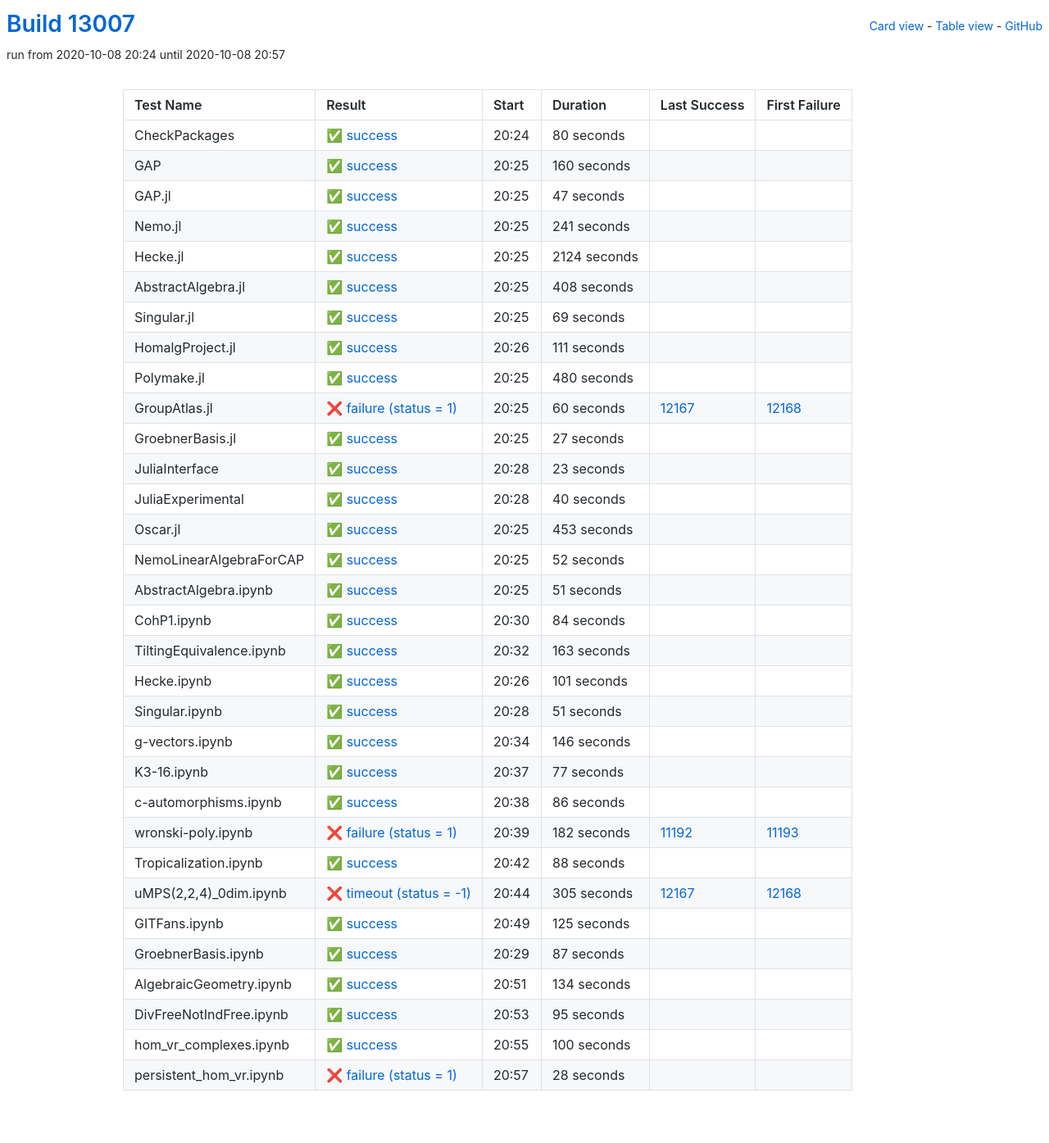
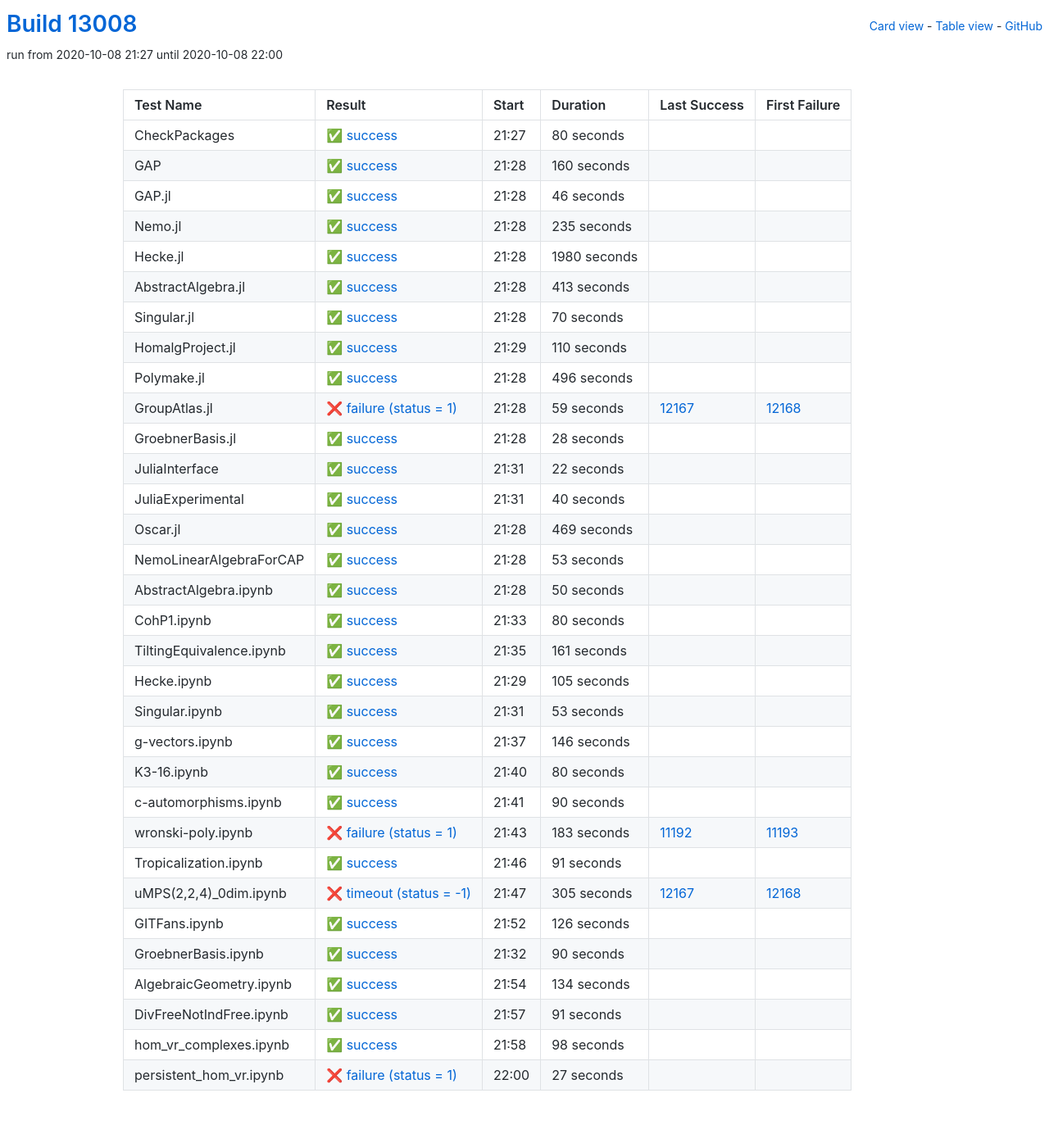
Before and after one commit to oscar-system/oscar-ci-status, a Jekyll site: the page built from table.html, in a window 1280 px wide. Shown: the whole page at 82% size. Built offline with Jekyll 4.4.1, drawn with Linux system fonts in a browser that asks for light colours.

Commit message:
Build #13008

```diff
--- a/_data/ci.yml
+++ b/_data/ci.yml
@@ -1,6 +1,6 @@
 ---
-build: 13007
-build_url: https://oscarci.mathematik.uni-kl.de/job/oscar/13007/
+build: 13008
+build_url: https://oscarci.mathematik.uni-kl.de/job/oscar/13008/
 job: oscar
 organization: oscar-system
 repo: oscar-ci-status
@@ -8,8 +8,8 @@
 tests:
 - name: CheckPackages
   id: checkpackages
-  log: https://oscarci.mathematik.uni-kl.de/job/oscar/13007/artifact/logs/build-13007/CheckPackages.log
-  start: 2020-10-08 20:24
+  log: https://oscarci.mathematik.uni-kl.de/job/oscar/13008/artifact/logs/build-13008/CheckPackages.log
+  start: 2020-10-08 21:27
   success: true
   exitcode: 0
   status: success
@@ -20,8 +20,8 @@
   first_failure_url:
 - name: GAP
   id: gap
-  log: https://oscarci.mathematik.uni-kl.de/job/oscar/13007/artifact/logs/build-13007/GAP.log
-  start: 2020-10-08 20:25
+  log: https://oscarci.mathematik.uni-kl.de/job/oscar/13008/artifact/logs/build-13008/GAP.log
+  start: 2020-10-08 21:28
   success: true
   exitcode: 0
   status: success
@@ -32,128 +32,128 @@
   first_failure_url:
 - name: GAP.jl
   id: gap-jl
-  log: https://oscarci.mathematik.uni-kl.de/job/oscar/13007/artifact/logs/build-13007/GAP.jl.log
-  start: 2020-10-08 20:25
+  log: https://oscarci.mathematik.uni-kl.de/job/oscar/13008/artifact/logs/build-13008/GAP.jl.log
+  start: 2020-10-08 21:28
   success: true
   exitcode: 0
   status: success
-  duration: 47
+  duration: 46
   last_success: false
   last_success_url:
   first_failure: false
   first_failure_url:
 - name: Nemo.jl
   id: nemo-jl
-  log: https://oscarci.mathematik.uni-kl.de/job/oscar/13007/artifact/logs/build-13007/Nemo.jl.log
-  start: 2020-10-08 20:25
+  log: https://oscarci.mathematik.uni-kl.de/job/oscar/13008/artifact/logs/build-13008/Nemo.jl.log
+  start: 2020-10-08 21:28
   success: true
   exitcode: 0
   status: success
-  duration: 241
+  duration: 235
   last_success: false
   last_success_url:
   first_failure: false
   first_failure_url:
 - name: Hecke.jl
   id: hecke-jl
-  log: https://oscarci.mathematik.uni-kl.de/job/oscar/13007/artifact/logs/build-13007/Hecke.jl.log
-  start: 2020-10-08 20:25
+  log: https://oscarci.mathematik.uni-kl.de/job/oscar/13008/artifact/logs/build-13008/Hecke.jl.log
+  start: 2020-10-08 21:28
   success: true
   exitcode: 0
   status: success
-  duration: 2124
+  duration: 1980
   last_success: false
   last_success_url:
   first_failure: false
   first_failure_url:
 - name: AbstractAlgebra.jl
   id: abstractalgebra-jl
-  log: https://oscarci.mathematik.uni-kl.de/job/oscar/13007/artifact/logs/build-13007/AbstractAlgebra.jl.log
-  start: 2020-10-08 20:25
+  log: https://oscarci.mathematik.uni-kl.de/job/oscar/13008/artifact/logs/build-13008/AbstractAlgebra.jl.log
+  start: 2020-10-08 21:28
   success: true
   exitcode: 0
   status: success
-  duration: 408
+  duration: 413
   last_success: false
   last_success_url:
   first_failure: false
   first_failure_url:
 - name: Singular.jl
   id: singular-jl
-  log: https://oscarci.mathematik.uni-kl.de/job/oscar/13007/artifact/logs/build-13007/Singular.jl.log
-  start: 2020-10-08 20:25
+  log: https://oscarci.mathematik.uni-kl.de/job/oscar/13008/artifact/logs/build-13008/Singular.jl.log
+  start: 2020-10-08 21:28
   success: true
   exitcode: 0
   status: success
-  duration: 69
+  duration: 70
   last_success: false
   last_success_url:
   first_failure: false
   first_failure_url:
 - name: HomalgProject.jl
   id: homalgproject-jl
-  log: https://oscarci.mathematik.uni-kl.de/job/oscar/13007/artifact/logs/build-13007/HomalgProject.jl.log
-  start: 2020-10-08 20:26
+  log: https://oscarci.mathematik.uni-kl.de/job/oscar/13008/artifact/logs/build-13008/HomalgProject.jl.log
+  start: 2020-10-08 21:29
   success: true
   exitcode: 0
   status: success
-  duration: 111
+  duration: 110
   last_success: false
   last_success_url:
   first_failure: false
   first_failure_url:
 - name: Polymake.jl
   id: polymake-jl
-  log: https://oscarci.mathematik.uni-kl.de/job/oscar/13007/artifact/logs/build-13007/Polymake.jl.log
-  start: 2020-10-08 20:25
+  log: https://oscarci.mathematik.uni-kl.de/job/oscar/13008/artifact/logs/build-13008/Polymake.jl.log
+  start: 2020-10-08 21:28
   success: true
   exitcode: 0
   status: success
-  duration: 480
+  duration: 496
   last_success: false
   last_success_url:
   first_failure: false
   first_failure_url:
 - name: GroupAtlas.jl
   id: groupatlas-jl
-  log: https://oscarci.mathematik.uni-kl.de/job/oscar/13007/artifact/logs/build-13007/GroupAtlas.jl.log
-  start: 2020-10-08 20:25
+  log: https://oscarci.mathematik.uni-kl.de/job/oscar/13008/artifact/logs/build-13008/GroupAtlas.jl.log
+  start: 2020-10-08 21:28
   success: false
   exitcode: 1
   status: failure
-  duration: 60
+  duration: 59
   last_success: 12167
   last_success_url: https://oscarci.mathematik.uni-kl.de/job/oscar/12167/
   first_failure: 12168
   first_failure_url: https://oscarci.mathematik.uni-kl.de/job/oscar/12168/
 - name: GroebnerBasis.jl
   id: groebnerbasis-jl
-  log: https://oscarci.mathematik.uni-kl.de/job/oscar/13007/artifact/logs/build-13007/GroebnerBasis.jl.log
-  start: 2020-10-08 20:25
+  log: https://oscarci.mathematik.uni-kl.de/job/oscar/13008/artifact/logs/build-13008/GroebnerBasis.jl.log
+  start: 2020-10-08 21:28
   success: true
   exitcode: 0
   status: success
-  duration: 27
+  duration: 28
   last_success: false
   last_success_url:
   first_failure: false
   first_failure_url:
 - name: JuliaInterface
   id: juliainterface
-  log: https://oscarci.mathematik.uni-kl.de/job/oscar/13007/artifact/logs/build-13007/JuliaInterface.log
-  start: 2020-10-08 20:28
+  log: https://oscarci.mathematik.uni-kl.de/job/oscar/13008/artifact/logs/build-13008/JuliaInterface.log
+  start: 2020-10-08 21:31
   success: true
   exitcode: 0
   status: success
-  duration: 23
+  duration: 22
   last_success: false
   last_success_url:
   first_failure: false
   first_failure_url:
 - name: JuliaExperimental
   id: juliaexperimental
-  log: https://oscarci.mathematik.uni-kl.de/job/oscar/13007/artifact/logs/build-13007/JuliaExperimental.log
-  start: 2020-10-08 20:28
+  log: https://oscarci.mathematik.uni-kl.de/job/oscar/13008/artifact/logs/build-13008/JuliaExperimental.log
+  start: 2020-10-08 21:31
   success: true
   exitcode: 0
   status: success
@@ -164,92 +164,92 @@
   first_failure_url:
 - name: Oscar.jl
   id: oscar-jl
-  log: https://oscarci.mathematik.uni-kl.de/job/oscar/13007/artifact/logs/build-13007/Oscar.jl.log
-  start: 2020-10-08 20:25
+  log: https://oscarci.mathematik.uni-kl.de/job/oscar/13008/artifact/logs/build-13008/Oscar.jl.log
+  start: 2020-10-08 21:28
   success: true
   exitcode: 0
   status: success
-  duration: 453
+  duration: 469
   last_success: false
   last_success_url:
   first_failure: false
   first_failure_url:
 - name: NemoLinearAlgebraForCAP
   id: nemolinearalgebraforcap
-  log: https://oscarci.mathematik.uni-kl.de/job/oscar/13007/artifact/logs/build-13007/NemoLinearAlgebraForCAP.log
-  start: 2020-10-08 20:25
+  log: https://oscarci.mathematik.uni-kl.de/job/oscar/13008/artifact/logs/build-13008/NemoLinearAlgebraForCAP.log
+  start: 2020-10-08 21:28
   success: true
   exitcode: 0
   status: success
-  duration: 52
+  duration: 53
   last_success: false
   last_success_url:
   first_failure: false
   first_failure_url:
 - name: AbstractAlgebra.ipynb
   id: abstractalgebra-ipynb
-  log: https://oscarci.mathematik.uni-kl.de/job/oscar/13007/artifact/logs/build-13007/AbstractAlgebra.ipynb.log
-  start: 2020-10-08 20:25
+  log: https://oscarci.mathematik.uni-kl.de/job/oscar/13008/artifact/logs/build-13008/AbstractAlgebra.ipynb.log
+  start: 2020-10-08 21:28
   success: true
   exitcode: 0
   status: success
-  duration: 51
+  duration: 50
   last_success: false
   last_success_url:
   first_failure: false
   first_failure_url:
 - name: CohP1.ipynb
   id: cohp1-ipynb
-  log: https://oscarci.mathematik.uni-kl.de/job/oscar/13007/artifact/logs/build-13007/CohP1.ipynb.log
-  start: 2020-10-08 20:30
+  log: https://oscarci.mathematik.uni-kl.de/job/oscar/13008/artifact/logs/build-13008/CohP1.ipynb.log
+  start: 2020-10-08 21:33
   success: true
   exitcode: 0
   status: success
-  duration: 84
+  duration: 80
   last_success: false
   last_success_url:
   first_failure: false
   first_failure_url:
 - name: TiltingEquivalence.ipynb
   id: tiltingequivalence-ipynb
-  log: https://oscarci.mathematik.uni-kl.de/job/oscar/13007/artifact/logs/build-13007/TiltingEquivalence.ipynb.log
-  start: 2020-10-08 20:32
+  log: https://oscarci.mathematik.uni-kl.de/job/oscar/13008/artifact/logs/build-13008/TiltingEquivalence.ipynb.log
+  start: 2020-10-08 21:35
   success: true
   exitcode: 0
   status: success
-  duration: 163
+  duration: 161
   last_success: false
   last_success_url:
   first_failure: false
   first_failure_url:
 - name: Hecke.ipynb
   id: hecke-ipynb
-  log: https://oscarci.mathematik.uni-kl.de/job/oscar/13007/artifact/logs/build-13007/Hecke.ipynb.log
-  start: 2020-10-08 20:26
+  log: https://oscarci.mathematik.uni-kl.de/job/oscar/13008/artifact/logs/build-13008/Hecke.ipynb.log
+  start: 2020-10-08 21:29
   success: true
   exitcode: 0
   status: success
-  duration: 101
+  duration: 105
   last_success: false
   last_success_url:
   first_failure: false
   first_failure_url:
 - name: Singular.ipynb
   id: singular-ipynb
-  log: https://oscarci.mathematik.uni-kl.de/job/oscar/13007/artifact/logs/build-13007/Singular.ipynb.log
-  start: 2020-10-08 20:28
+  log: https://oscarci.mathematik.uni-kl.de/job/oscar/13008/artifact/logs/build-13008/Singular.ipynb.log
+  start: 2020-10-08 21:31
   success: true
   exitcode: 0
   status: success
-  duration: 51
+  duration: 53
   last_success: false
   last_success_url:
   first_failure: false
   first_failure_url:
 - name: g-vectors.ipynb
   id: g-vectors-ipynb
-  log: https://oscarci.mathematik.uni-kl.de/job/oscar/13007/artifact/logs/build-13007/g-vectors.ipynb.log
-  start: 2020-10-08 20:34
+  log: https://oscarci.mathematik.uni-kl.de/job/oscar/13008/artifact/logs/build-13008/g-vectors.ipynb.log
+  start: 2020-10-08 21:37
   success: true
   exitcode: 0
   status: success
@@ -260,56 +260,56 @@
   first_failure_url:
 - name: K3-16.ipynb
   id: k3-16-ipynb
-  log: https://oscarci.mathematik.uni-kl.de/job/oscar/13007/artifact/logs/build-13007/K3-16.ipynb.log
-  start: 2020-10-08 20:37
+  log: https://oscarci.mathematik.uni-kl.de/job/oscar/13008/artifact/logs/build-13008/K3-16.ipynb.log
+  start: 2020-10-08 21:40
   success: true
   exitcode: 0
   status: success
-  duration: 77
+  duration: 80
   last_success: false
   last_success_url:
   first_failure: false
   first_failure_url:
 - name: c-automorphisms.ipynb
   id: c-automorphisms-ipynb
-  log: https://oscarci.mathematik.uni-kl.de/job/oscar/13007/artifact/logs/build-13007/c-automorphisms.ipynb.log
-  start: 2020-10-08 20:38
+  log: https://oscarci.mathematik.uni-kl.de/job/oscar/13008/artifact/logs/build-13008/c-automorphisms.ipynb.log
+  start: 2020-10-08 21:41
   success: true
   exitcode: 0
   status: success
-  duration: 86
+  duration: 90
   last_success: false
   last_success_url:
   first_failure: false
   first_failure_url:
 - name: wronski-poly.ipynb
   id: wronski-poly-ipynb
-  log: https://oscarci.mathematik.uni-kl.de/job/oscar/13007/artifact/logs/build-13007/wronski-poly.ipynb.log
-  start: 2020-10-08 20:39
+  log: https://oscarci.mathematik.uni-kl.de/job/oscar/13008/artifact/logs/build-13008/wronski-poly.ipynb.log
+  start: 2020-10-08 21:43
   success: false
   exitcode: 1
   status: failure
-  duration: 182
+  duration: 183
   last_success: 11192
   last_success_url: https://oscarci.mathematik.uni-kl.de/job/oscar/11192/
   first_failure: 11193
   first_failure_url: https://oscarci.mathematik.uni-kl.de/job/oscar/11193/
 - name: Tropicalization.ipynb
   id: tropicalization-ipynb
-  log: https://oscarci.mathematik.uni-kl.de/job/oscar/13007/artifact/logs/build-13007/Tropicalization.ipynb.log
-  start: 2020-10-08 20:42
+  log: https://oscarci.mathematik.uni-kl.de/job/oscar/13008/artifact/logs/build-13008/Tropicalization.ipynb.log
+  start: 2020-10-08 21:46
   success: true
   exitcode: 0
   status: success
-  duration: 88
+  duration: 91
   last_success: false
   last_success_url:
   first_failure: false
   first_failure_url:
 - name: uMPS(2,2,4)_0dim.ipynb
   id: umps-2-2-4-0dim-ipynb
-  log: https://oscarci.mathematik.uni-kl.de/job/oscar/13007/artifact/logs/build-13007/uMPS-2-2-4-_0dim.ipynb.log
-  start: 2020-10-08 20:44
+  log: https://oscarci.mathematik.uni-kl.de/job/oscar/13008/artifact/logs/build-13008/uMPS-2-2-4-_0dim.ipynb.log
+  start: 2020-10-08 21:47
   success: false
   exitcode: -1
   status: timeout
@@ -320,32 +320,32 @@
   first_failure_url: https://oscarci.mathematik.uni-kl.de/job/oscar/12168/
 - name: GITFans.ipynb
   id: gitfans-ipynb
-  log: https://oscarci.mathematik.uni-kl.de/job/oscar/13007/artifact/logs/build-13007/GITFans.ipynb.log
-  start: 2020-10-08 20:49
+  log: https://oscarci.mathematik.uni-kl.de/job/oscar/13008/artifact/logs/build-13008/GITFans.ipynb.log
+  start: 2020-10-08 21:52
   success: true
   exitcode: 0
   status: success
-  duration: 125
+  duration: 126
   last_success: false
   last_success_url:
   first_failure: false
   first_failure_url:
 - name: GroebnerBasis.ipynb
   id: groebnerbasis-ipynb
-  log: https://oscarci.mathematik.uni-kl.de/job/oscar/13007/artifact/logs/build-13007/GroebnerBasis.ipynb.log
-  start: 2020-10-08 20:29
+  log: https://oscarci.mathematik.uni-kl.de/job/oscar/13008/artifact/logs/build-13008/GroebnerBasis.ipynb.log
+  start: 2020-10-08 21:32
   success: true
   exitcode: 0
   status: success
-  duration: 87
+  duration: 90
   last_success: false
   last_success_url:
   first_failure: false
   first_failure_url:
 - name: AlgebraicGeometry.ipynb
   id: algebraicgeometry-ipynb
-  log: https://oscarci.mathematik.uni-kl.de/job/oscar/13007/artifact/logs/build-13007/AlgebraicGeometry.ipynb.log
-  start: 2020-10-08 20:51
+  log: https://oscarci.mathematik.uni-kl.de/job/oscar/13008/artifact/logs/build-13008/AlgebraicGeometry.ipynb.log
+  start: 2020-10-08 21:54
   success: true
   exitcode: 0
   status: success
@@ -356,36 +356,36 @@
   first_failure_url:
 - name: DivFreeNotIndFree.ipynb
   id: divfreenotindfree-ipynb
-  log: https://oscarci.mathematik.uni-kl.de/job/oscar/13007/artifact/logs/build-13007/DivFreeNotIndFree.ipynb.log
-  start: 2020-10-08 20:53
+  log: https://oscarci.mathematik.uni-kl.de/job/oscar/13008/artifact/logs/build-13008/DivFreeNotIndFree.ipynb.log
+  start: 2020-10-08 21:57
   success: true
   exitcode: 0
   status: success
-  duration: 95
+  duration: 91
   last_success: false
   last_success_url:
   first_failure: false
   first_failure_url:
 - name: hom_vr_complexes.ipynb
   id: hom-vr-complexes-ipynb
-  log: https://oscarci.mathematik.uni-kl.de/job/oscar/13007/artifact/logs/build-13007/hom_vr_complexes.ipynb.log
-  start: 2020-10-08 20:55
+  log: https://oscarci.mathematik.uni-kl.de/job/oscar/13008/artifact/logs/build-13008/hom_vr_complexes.ipynb.log
+  start: 2020-10-08 21:58
   success: true
   exitcode: 0
   status: success
-  duration: 100
+  duration: 98
   last_success: false
   last_success_url:
   first_failure: false
   first_failure_url:
 - name: persistent_hom_vr.ipynb
   id: persistent-hom-vr-ipynb
-  log: https://oscarci.mathematik.uni-kl.de/job/oscar/13007/artifact/logs/build-13007/persistent_hom_vr.ipynb.log
-  start: 2020-10-08 20:57
+  log: https://oscarci.mathematik.uni-kl.de/job/oscar/13008/artifact/logs/build-13008/persistent_hom_vr.ipynb.log
+  start: 2020-10-08 22:00
   success: false
   exitcode: 1
   status: failure
-  duration: 28
+  duration: 27
   last_success: false
   last_success_url:
   first_failure: false
```
Also changed, not shown: README.md.
